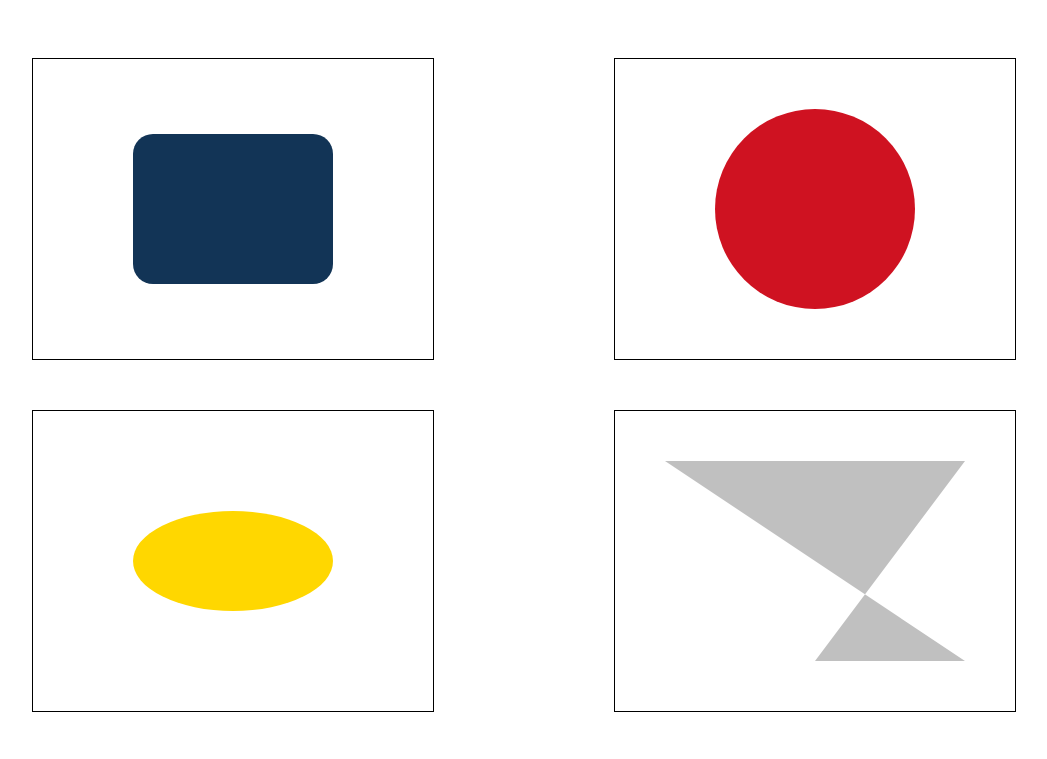
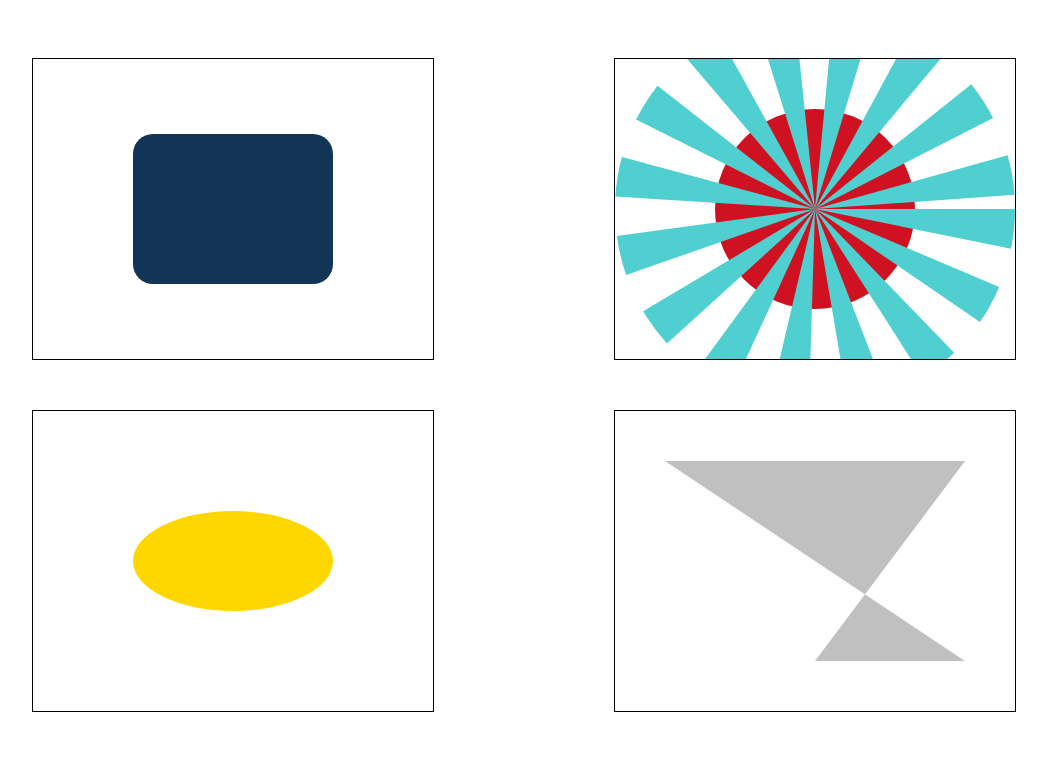
Before and after one commit to Vidiborets0012/svg, a plain HTML site: page index.html in a window 1280 px wide. Shown: the top 759 px of the page, without its empty margins (116-1163 px from the left). Drawn offline with Linux system fonts and the light colour scheme.

Commit message:
add a circle border

```diff
--- a/index.html
+++ b/index.html
@@ -12,7 +12,15 @@
         <rect width="200" height="150" fill="#123456" x="100" y="75" rx="20"></rect>
       </svg>
       <svg class="svg">
-        <circle r="100" fill="#cf1221" cx="50%" cy="50%"></circle>
+        <circle
+          r="100"
+          fill="#cf1221"
+          cx="50%"
+          cy="50%"
+          stroke="#4fcfcf"
+          stroke-width="200"
+          stroke-dasharray="20"
+        ></circle>
       </svg>
       <svg class="svg">
         <ellipse rx="100" ry="50" fill="gold" cx="50%" cy="50%"></ellipse>
```
